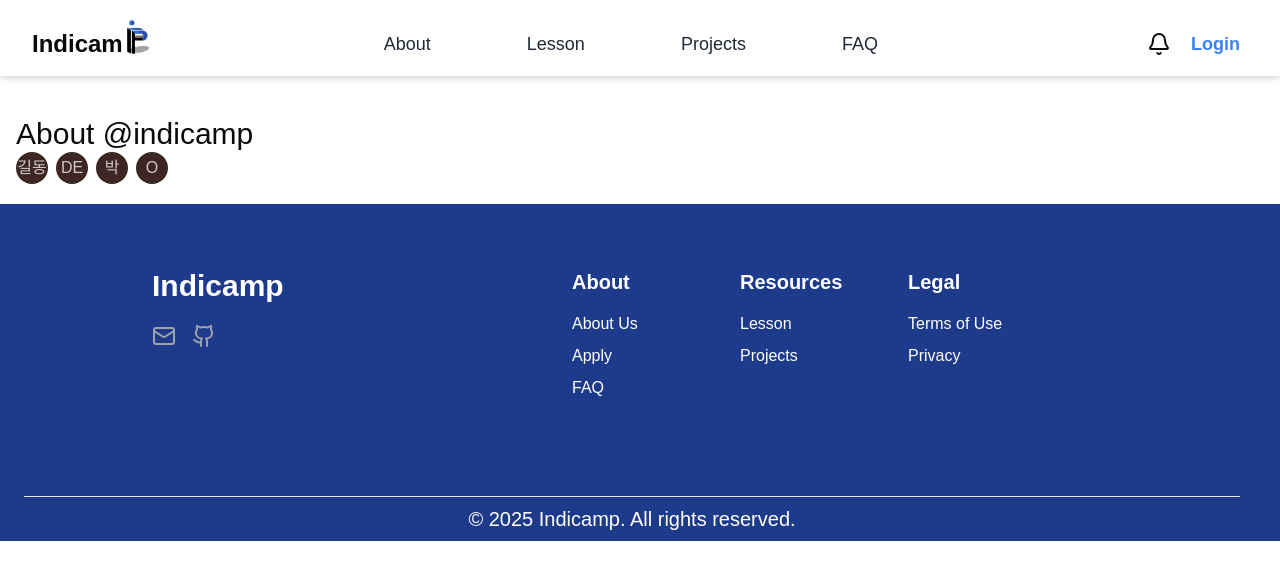
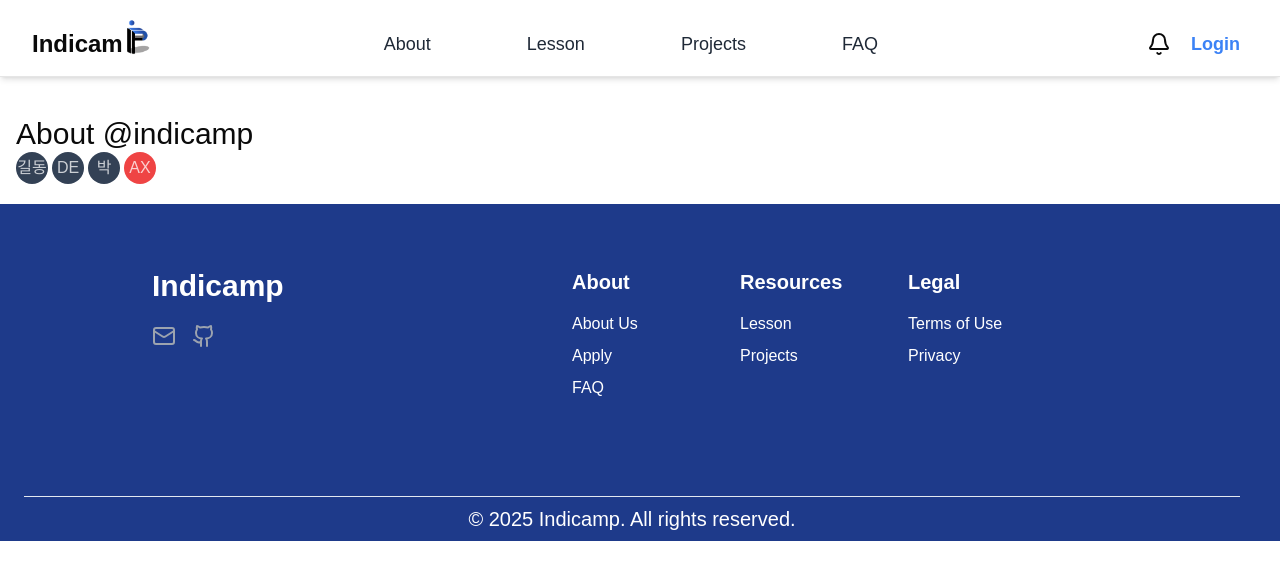
Before and after one commit to yermxx/indicamp, a Next.js app: page /about in a window 1280 px wide. Shown: the top 580 px of the page. Built offline with nearby package versions, Linux system fonts and the light colour scheme; no server answers; the database is empty.

Commit message:
avatar-placeholder

```diff
--- a/app/about/page.tsx
+++ b/app/about/page.tsx
@@ -19,7 +19,7 @@ export default async function About() {
       <AvatarPlaceholder name='홍길동' />
       <AvatarPlaceholder name='Jade' />
       <AvatarPlaceholder name='박' />
-      <AvatarPlaceholder name='o' />
+      <AvatarPlaceholder name='ax' className='bg-red-500' />
     </div>
   );
 }
--- a/app/globals.css
+++ b/app/globals.css
@@ -13,20 +13,6 @@ body {
 
   .fjb {
     @apply flex justify-between;
-  }
-
-  .avatar-placeholder {
-    height: 32px;
-    width: 32px;
-    color: rgba(255, 255, 255, 0.75);
-    background-color: #3e2723;
-    text-align: center;
-    line-height: 32px;
-    user-select: none;
-    cursor: pointer;
-    margin-right: 8px;
-    border-radius: 50%;
-    display: inline-block;
   }
 }
 
--- a/components/avatar-placeholder.tsx
+++ b/components/avatar-placeholder.tsx
@@ -18,8 +18,13 @@ export default function AvatarPlaceholder({
   );
 
   return (
-    <>
-      <div className={cn('avatar-placeholder uppercase', className)}>{nm}</div>
-    </>
+    <div
+      className={cn(
+        'avatar-placeholder uppercase bg-slate-700 text-white/75 size-8 text-center inline-block rounded-full mr-1 leading-8 cursor-pointer',
+        className
+      )}
+    >
+      {nm}
+    </div>
   );
 }
```
